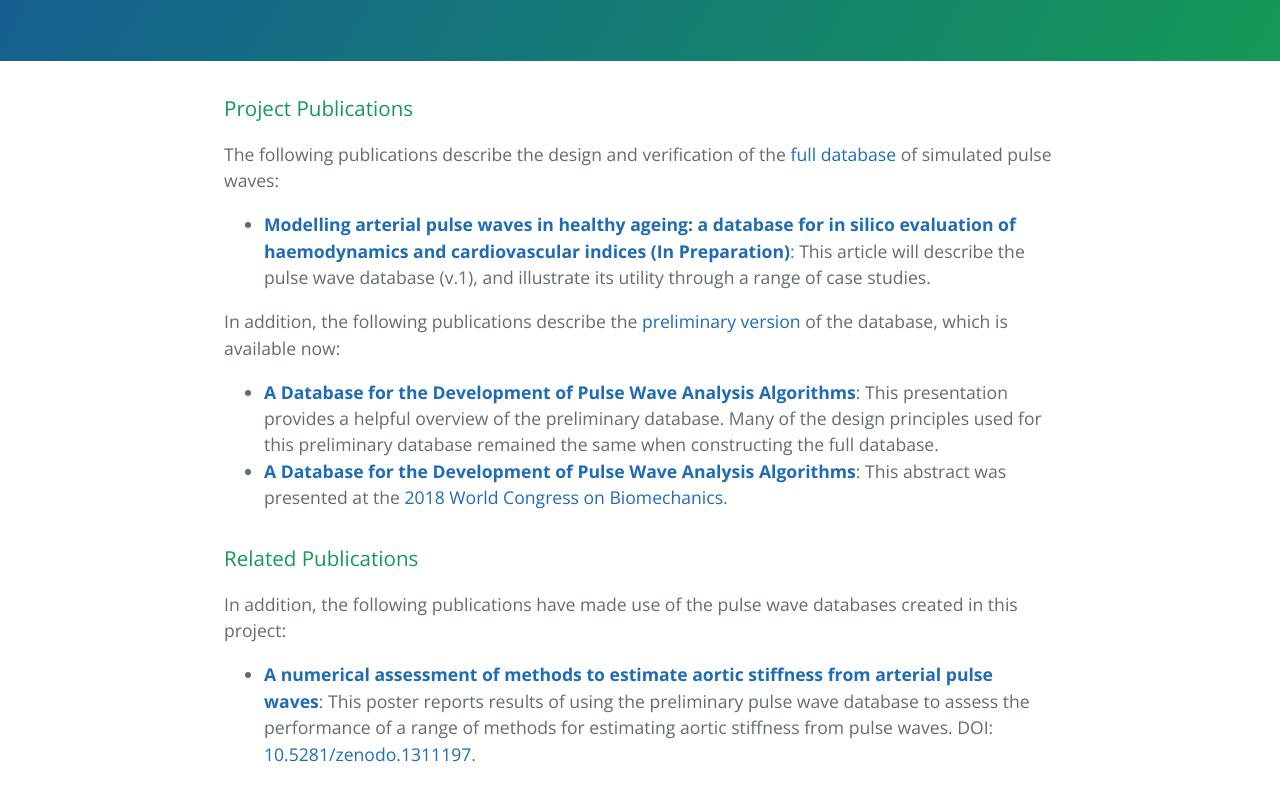
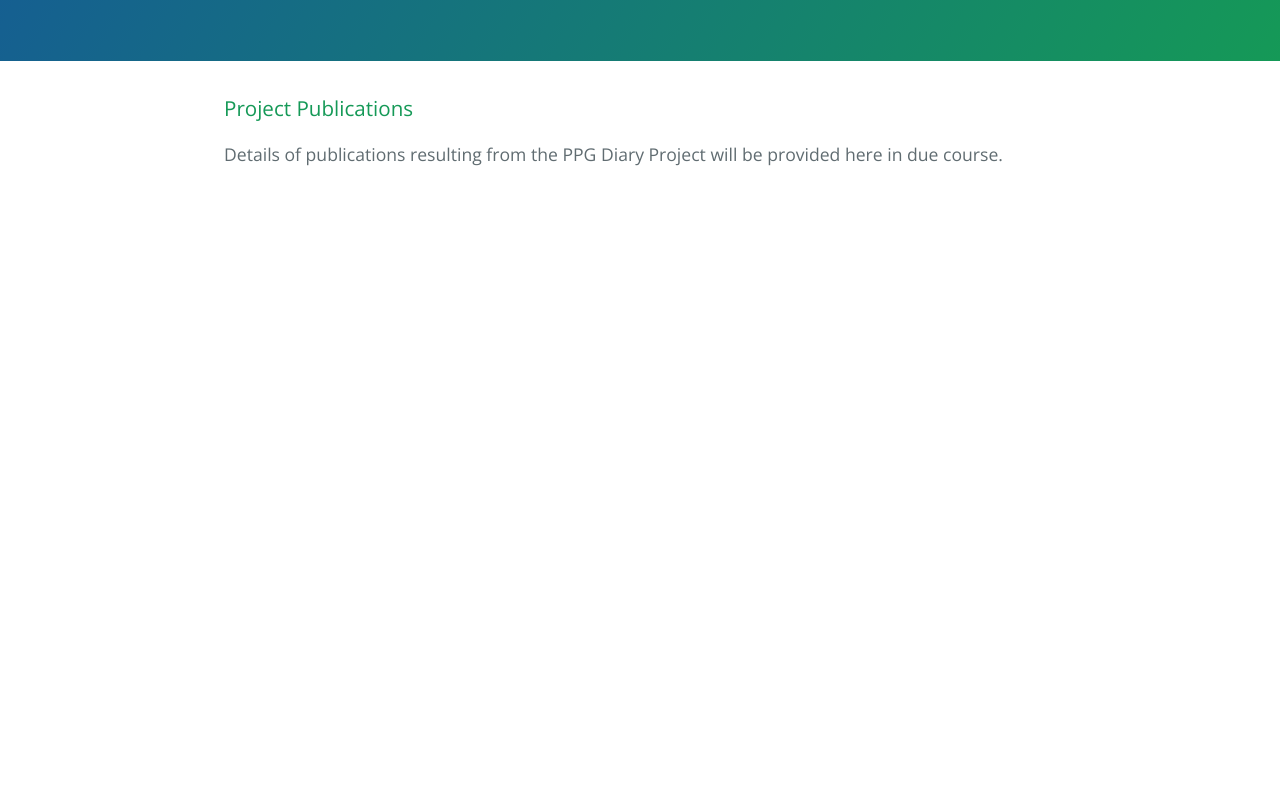
Before and after one commit to peterhcharlton/ppg-diary, a plain HTML site: page publications.html in a window 1280 px wide. Shown: the part 322-1122 px from the top of the page. After the commit the page ends 800 px from the top, so only its background shows below. Drawn offline with nearby package versions, Linux system fonts and the light colour scheme.

Commit message:
Update publications.html

```diff
--- a/publications.html
+++ b/publications.html
@@ -2,7 +2,7 @@
 <html lang="en-us">
   <head>
     <meta charset="UTF-8">
-    <title>Simulated Pulse Wave Database by peterhcharlton</title>
+    <title>PPG Diary Project by peterhcharlton</title>
     <meta name="viewport" content="width=device-width, initial-scale=1">
     <link rel="stylesheet" type="text/css" href="stylesheets/normalize.css" media="screen">
     <link href='https://fonts.googleapis.com/css?family=Open+Sans:400,700' rel='stylesheet' type='text/css'>
@@ -17,36 +17,10 @@
     </section>
 
     <section class="main-content">
-<h3><a id="PWDB publications" class="anchor" href="#pwdb-publications" aria-hidden="true"><span aria-hidden="true" class="octicon octicon-link"></span></a>Project Publications</h3>
+<h3><a id="PPG Diary publications" class="anchor" href="#ppg-diary-publications" aria-hidden="true"><span aria-hidden="true" class="octicon octicon-link"></span></a>Project Publications</h3>
 
-<p>The following publications describe the design and verification of the <a href="pwdb.html">full database</a> of simulated pulse waves:</p>
+<p>Details of publications resulting from the PPG Diary Project will be provided here in due course.</p>
 
-<ul>
-  <li><b><a href="pwdb_article.html">
-	Modelling arterial pulse waves in healthy ageing: a database for in silico evaluation of haemodynamics and cardiovascular indices (In Preparation)</a></b>:
-	This article will describe the pulse wave database (v.1), and illustrate its utility through a range of case studies.</li>
-</ul>
-
-	    <p>In addition, the following publications describe the <a href="ppwdb.html">preliminary version</a> of the database, which is available now:</p>
-
-<ul>
-  <li><b><a href="ppwdb_presentation.html">
-	A Database for the Development of Pulse Wave Analysis Algorithms</a></b>:
-	This presentation provides a helpful overview of the preliminary database. Many of the design principles used for this preliminary database remained the same when constructing the full database.</li>
-  <li><b><a href="https://kclpure.kcl.ac.uk/portal/files/101793806/Modelling_arterial_pulse_wave_propagation_during_healthy_ageing_web_.pdf">
-	A Database for the Development of Pulse Wave Analysis Algorithms</a></b>:
-	  This abstract was presented at the <a href="https://kclpure.kcl.ac.uk/portal/en/publications/modelling-arterial-pulse-wave-propagation-during-healthy-ageing(6579ac0c-f092-4ab5-9dc6-2a7aeda6c78d).html">2018 World Congress on Biomechanics</a>.</li>
-</ul>
-
-<h3><a id="Related publications" class="anchor" href="#related-publications" aria-hidden="true"><span aria-hidden="true" class="octicon octicon-link"></span></a>Related Publications</h3>
-
-<p>In addition, the following publications have made use of the pulse wave databases created in this project:</p>
-
-<ul>
-  <li><b><a href="https://zenodo.org/record/1311197/files/Assessment%20of%20methods%20to%20estimate%20aortic%20stiffness%20%28web%20poster%29.pdf">
-	A numerical assessment of methods to estimate aortic stiffness from arterial pulse waves</a></b>:
-	This poster reports results of using the preliminary pulse wave database to assess the performance of a range of methods for estimating aortic stiffness from pulse waves. DOI: <a href="https://doi.org/10.5281/zenodo.1311197">10.5281/zenodo.1311197</a>.</li>
-</ul>
 
     </section>
 
```
